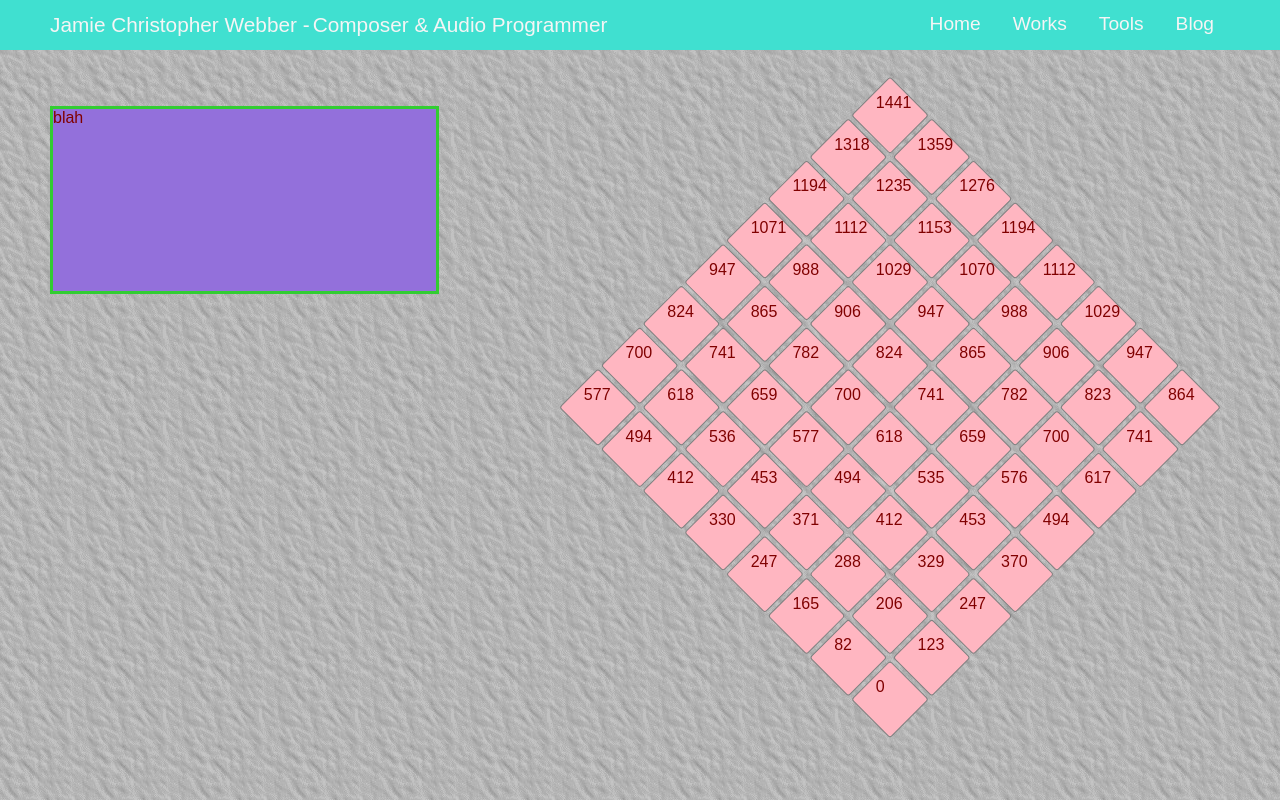
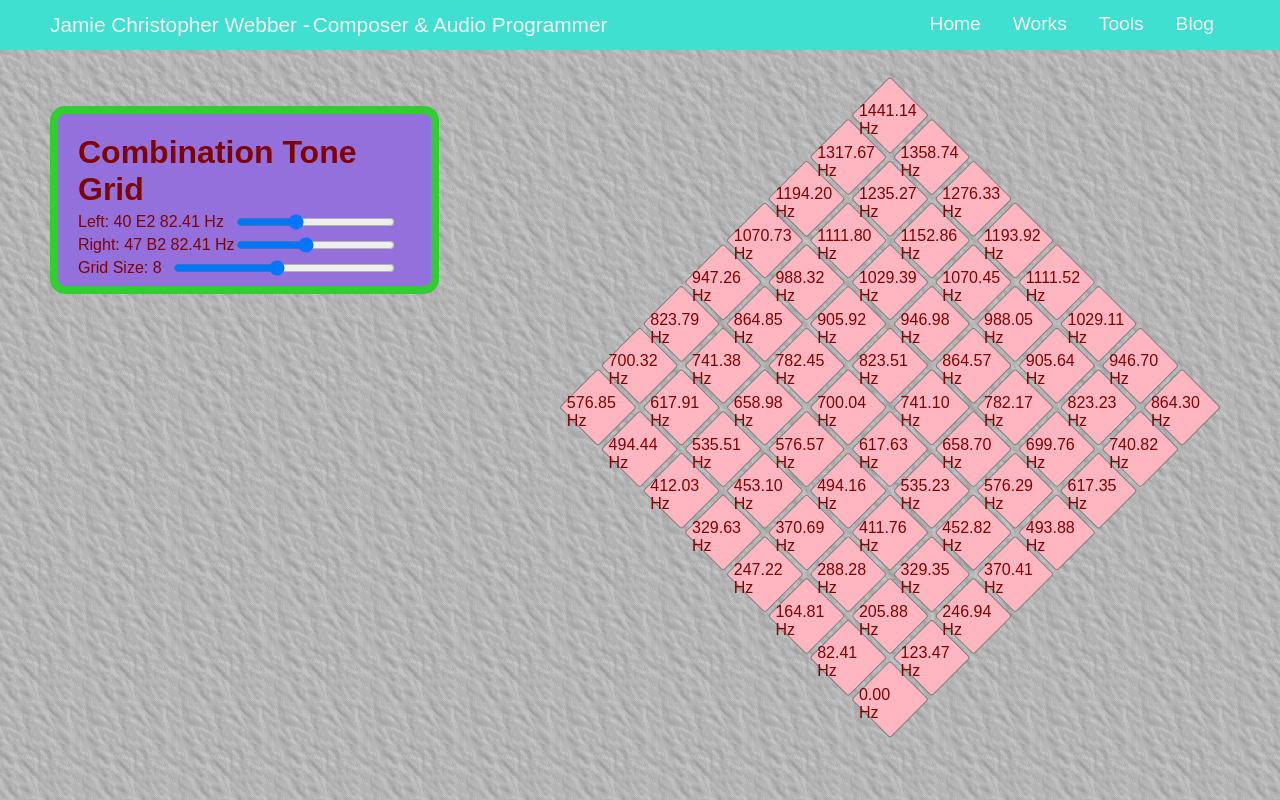
Before and after one commit to jamiecwebber/jcw-website-v2, a React (Create React App) app: page /tools/CTC in a window 1280 px wide. Built offline with nearby package versions, Linux system fonts and the light colour scheme.

Commit message:
working on resizing grid, something has gone horribly wrong tho

```diff
--- a/src/pages/Tools/CTC/CombinationToneCalculator.js
+++ b/src/pages/Tools/CTC/CombinationToneCalculator.js
@@ -69,7 +69,7 @@ const CTC = (
     return (
         <CTContainer>
             <CTControls>
-                <h1>Combination Tone Grid</h1>
+                <h1>Combination Tone Map</h1>
                 <Label>Upper: {melodyMIDI} {midiToNote(melodyMIDI)} <NoteSlider type="range" min="1" max="108" value={melodyMIDI} class="slider" onChange={handleMelodyChange} id="melodySlider"/></Label>
                 <Label>Lower: {bassMIDI} {midiToNote(bassMIDI)} <NoteSlider type="range" min="1" max="108" value={bassMIDI} class="slider" onChange={handleBassChange} id="bassSlider"/></Label>
             </CTControls>
--- a/src/pages/Tools/CTC/CombinationToneMap.components.js
+++ b/src/pages/Tools/CTC/CombinationToneMap.components.js
@@ -1,4 +1,5 @@
-import { StyledCTGrid, GridColumn, GridNote, GridNoteText, StyledCTControls } from './CombinationToneMap.elements'
+import { StyledCTGrid, GridColumn, GridNote, GridNoteText, StyledCTControls, Label, NoteSlider, GridSizeSlider } from './CombinationToneMap.elements'
+import { useEffect, useRef } from 'react';
 
 let midiToFrequency = (midi) => {
     return Math.pow(2,((midi-69)/12)) * 440;
@@ -19,10 +20,15 @@ const midiToNote = (midi) => {
     return [note, octave];
 }
 
-export const CTControls = ( { leftMIDI, rightMIDI, gridSize } ) => {
+export const CTControls = ( { leftMIDI, rightMIDI, gridSize, handleLeftChange, handleRightChange, handleGridChange } ) => {
 
     return (
-        <StyledCTControls>blah</StyledCTControls>
+        <StyledCTControls>
+            <h1>Combination Tone Grid</h1>
+                <Label><div>Left: {leftMIDI} {midiToNote(leftMIDI)} {midiToFrequency(leftMIDI).toFixed(2)} Hz</div> <NoteSlider type="range" min="1" max="108" value={leftMIDI} class="slider" onChange={handleLeftChange} id="leftSlider"/></Label>
+                <Label><div>Right: {rightMIDI} {midiToNote(rightMIDI)} {midiToFrequency(leftMIDI).toFixed(2)} Hz</div><NoteSlider type="range" min="1" max="108" value={rightMIDI} class="slider" onChange={handleRightChange} id="rightSlider"/></Label>
+                <Label>Grid Size: {gridSize} <GridSizeSlider type="range" min="1" max="16" value={gridSize} class="slider" onChange={handleGridChange} id="gridSizeSlider" /> </Label>
+        </StyledCTControls>
     )
 
 
@@ -30,20 +36,27 @@ export const CTControls = ( { leftMIDI, rightMIDI, gridSize } ) => {
 
 export const CTGrid = ( { leftMIDI, rightMIDI, gridSize } ) => {
 
-    var loopArray = [...Array(gridSize).keys()];
+    const loopArray = useRef([...Array(gridSize).keys()])
+
+    useEffect(() => {
+        console.log(gridSize);
+        loopArray.current = [0,1,2,3,4,5,6,7,8,9,10,11,12,13,14,15];
+        loopArray.current = loopArray.current.slice(0,gridSize);
+        console.log(loopArray.current);
+    }, [gridSize])
 
     return (
-        <StyledCTGrid>
+        <StyledCTGrid >
             {
-                loopArray.map((i)=>{
+                loopArray.current.map((i)=>{
                     return (
                         <GridColumn>
                             {
-                            loopArray.map((j)=>{
+                            loopArray.current.map((j)=>{
                                 return (
                                     <GridNote leftMIDI={leftMIDI} rightMIDI={rightMIDI} gridSize={gridSize}>
                                         <GridNoteText>
-                                            { Math.round(i * midiToFrequency(leftMIDI) + j * midiToFrequency(rightMIDI))}
+                                            { (i * midiToFrequency(leftMIDI) + j * midiToFrequency(rightMIDI)).toFixed(2)} Hz
                                         </GridNoteText>
                                     </GridNote>
                                     )
--- a/src/pages/Tools/CTC/CombinationToneMap.elements.js
+++ b/src/pages/Tools/CTC/CombinationToneMap.elements.js
@@ -26,18 +26,25 @@ export const StyledCTControls = styled.div`
     margin-top: 7vh;
     margin-right: 3vh;
 
-    border: 3px solid limegreen;
+    border: 8px solid limegreen;
+    border-radius: 15px;
     background-color: mediumpurple;
+
+    padding: 20px;
 `
 
 export const Label = styled.div`
-    width: 90%;
+    width: 95%;
     margin-top: 5px;
     display: flex;
-    justify-content: space-around;
+    justify-content: space-between;
 `
 
 export const NoteSlider = styled.input`
+    width: 50%;
+`
+
+export const GridSizeSlider = styled.input`
     width: 70%;
 `
 
@@ -73,5 +80,6 @@ export const GridNote = styled.div`
 `
 
 export const GridNoteText = styled.div`
+    margin-top: 15px;
     rotate: -45deg;
 `
--- a/src/pages/Tools/CTC/CombinationToneMap.js
+++ b/src/pages/Tools/CTC/CombinationToneMap.js
@@ -41,13 +41,16 @@ const CTMap = (
         setRightMIDI(event.target.value);
     }
 
-    const handleGridSizeChange = (event) => {
+    const handleGridChange = (event) => {
         setGridSize(event.target.value);
     }
 
     return (
         <CTContainer>
-            <CTControls leftMIDI={leftMIDI} rightMIDI={rightMIDI} gridSize={gridSize}></CTControls>
+            <CTControls
+                leftMIDI={leftMIDI} handleLeftChange={handleLeftChange}
+                rightMIDI={rightMIDI} handleRightChange={handleRightChange}
+                gridSize={gridSize} handleGridChange={handleGridChange}></CTControls>
             <CTGrid leftMIDI={leftMIDI} rightMIDI={rightMIDI} gridSize={gridSize}></CTGrid>
         </CTContainer>
     )
```
